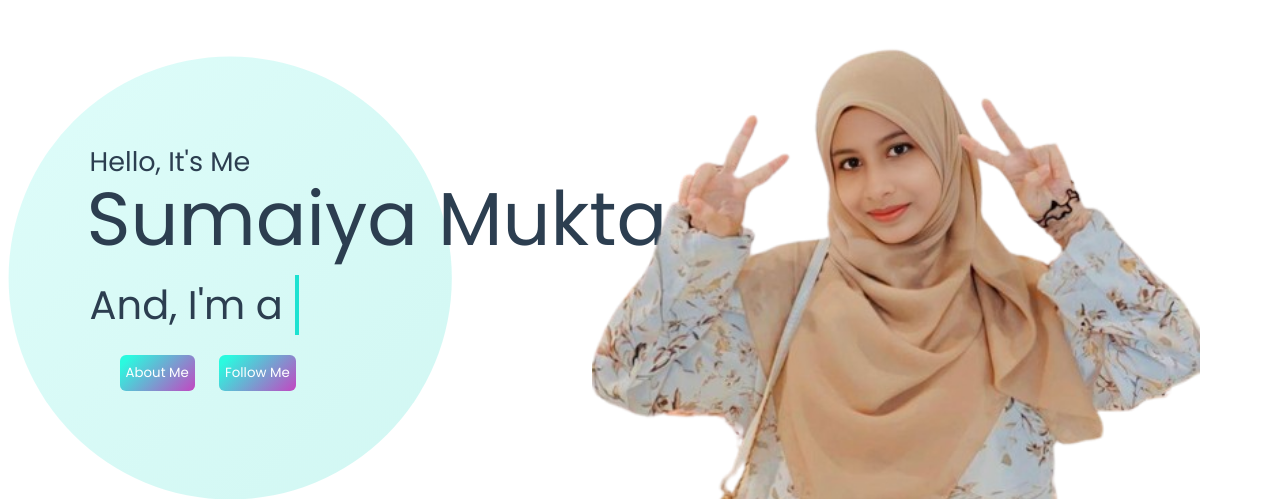
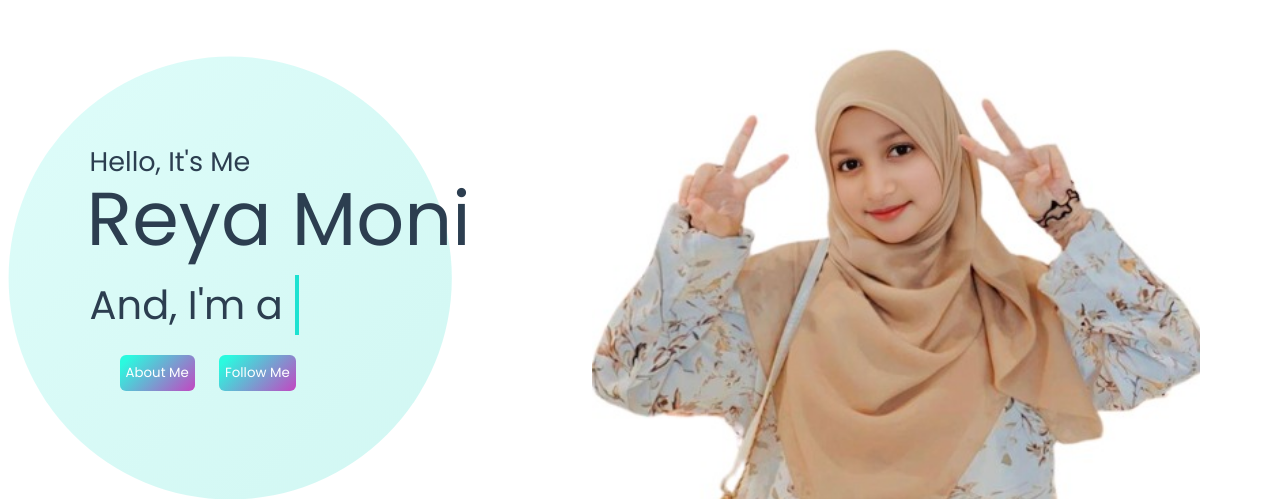
Before and after one commit to alaminislam34/Projects-2-Portfolio-website, a plain HTML site: page index.html in a window 1280 px wide. Shown: the part 122-621 px from the top of the page. Drawn offline with nearby package versions, Linux system fonts and the light colour scheme.

Commit message:
image change

```diff
--- a/index.html
+++ b/index.html
@@ -15,7 +15,7 @@
                 <div class="logo">
                     <img src="./images/logo.png" alt="logo">
                 </div>
-                <ul class="menu">
+                <ul class="menu" id="nav-items">
                     <li><a href="#">Home</a></li>
                     <li><a href="#">Latest</a></li>
                     <li><a href="#">Category</a></li>
@@ -31,7 +31,7 @@
         <div class="content">
             <div class="text-content">
                 <div class="text">Hello, It's Me</div>
-                <div class="name">Sumaiya Mukta</div>
+                <div class="name">Reya Moni</div>
             </div>
             <div class="job">
                 <span>And, I'm a</span>
@@ -46,7 +46,7 @@
             </div>
         </div>
         <div class="girl">
-            <img src="./images/mukta.png" alt="girl">
+            <img src="./images/Girl.jpg" alt="girl">
         </div>
         <div class="media-icon">
             <a href="#"><i class='bx bxl-facebook'></i></a>
```
